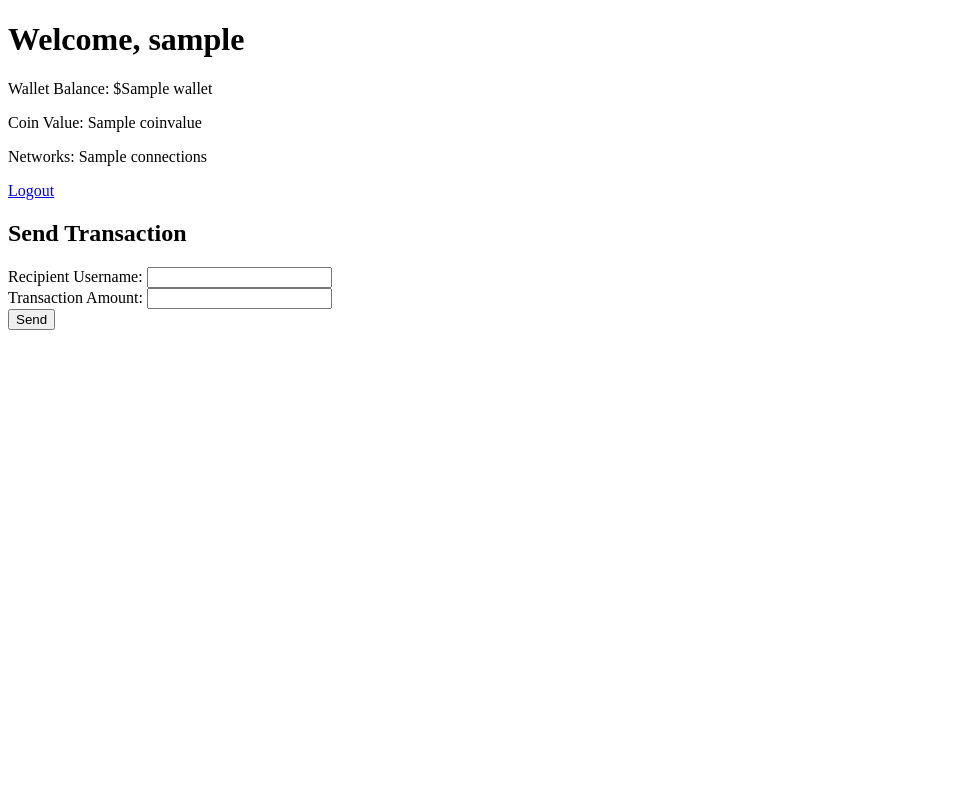
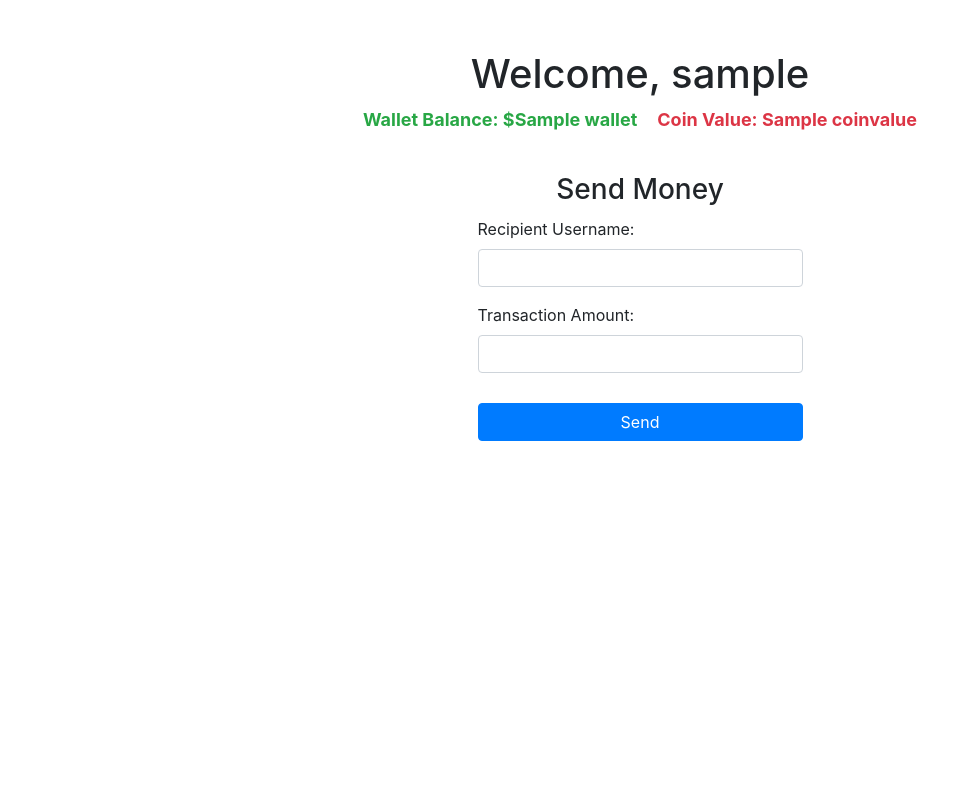
Before and after one commit to yadav-ashutosh/arqcs, a FastAPI app: template templates/home.html in a window 1280 px wide. Shown: the whole page, without its empty margins (0-972 px from the left). Run offline with FastAPI, Linux system fonts and the light colour scheme; the template is opened without the code that fills it: most values are stand-ins (such as "Sample title", 1, 10 or a date in 2020); some libraries are stand-ins or nearby versions.

Commit message:
improved the UI/Ux of frontend

```diff
--- /dev/null
+++ b/templates/css/home.css
@@ -0,0 +1,42 @@
+body {
+    padding-top: 50px;
+    height: 100vh;
+    display: flex;
+    flex-direction: column;
+    align-items: center;
+}
+
+.heading {
+    margin-bottom: 25px;
+}
+
+.info {
+    font-size: large;
+    font-weight: bold;
+    display: flex;
+    flex-direction: row;
+    gap: 20px;
+    justify-content: space-between;
+    margin-bottom: 40px;
+}
+
+.subheading {
+    margin-bottom: 10px;
+}
+
+form {
+    width: 325px;
+}
+
+.bottom {
+    margin-bottom: 30px;
+}
+
+.button {
+    display: flex;
+    justify-content: flex-end;
+}
+
+.btn {
+    width: 100%;
+}
--- a/templates/home.html
+++ b/templates/home.html
@@ -2,25 +2,37 @@
 <html>
 <head>
     <title>User Home Page</title>
+    <link href="https://stackpath.bootstrapcdn.com/bootstrap/4.5.2/css/bootstrap.min.css" rel="stylesheet">
+    <script src="https://code.jquery.com/jquery-3.5.1.slim.min.js"></script>
+    <script src="https://cdn.jsdelivr.net/npm/bootstrap@4.5.2/dist/js/bootstrap.bundle.min.js"></script>
+
+    <link href="./css/home.css" rel="stylesheet" />
 </head>
 <body>
     <h1>Welcome, {{ user_data.username }}</h1>
-    <p>Wallet Balance: ${{ user_data.wallet }}</p>
-    <p>Coin Value: {{ user_data.coinvalue }}</p>
-    <p>Networks: {{ user_data.connections }}</p>
+
+    <div class="info">
+        <span class="text-success">Wallet Balance: ${{ user_data.wallet }}</span>
+        <span class="text-danger">Coin Value: {{ user_data.coinvalue }}</span>
+        <!-- <span class="text-success">Networks: {{ user_data.connections }}</span> -->
+    </div>
 
     <!-- Add other user data fields as needed -->
 
-    <a href="/">Logout</a>
+    <!-- <a href="/">Logout</a> -->
 
-    <h2>Send Transaction</h2>
+    <h3 class="subheading">Send Money</h3>
     <form action="/send_amount" method="POST">
         <input type="hidden" id="sender_username" name="sender_username" value="{{ user_data.username }}">
-        <label for="recipient_username">Recipient Username:</label>
-        <input type="text" id="recipient_username" name="recipient_username" required><br>
-        <label for="transaction_amount">Transaction Amount:</label>
-        <input type="number" id="transaction_amount" name="transaction_amount" step="0.01" required><br>
-        <input type="submit" value="Send">
+        <div class="form-group">
+            <label for="recipient_username">Recipient Username:</label>
+            <input class="form-control" type="text" id="recipient_username" name="recipient_username" required>
+        </div>
+        <div class="form-group bottom">
+            <label for="transaction_amount">Transaction Amount:</label>
+            <input class="form-control" type="number" id="transaction_amount" name="transaction_amount" step="0.01" required>
+        </div>
+        <div class="button"><button type="submit" class="btn btn-primary">Send</button></div>
     </form>
 </body>
 </html>
```
Also changed, not shown: templates/css/form.css (added, +28 -0 lines), templates/css/landing.css (added, +21 -0 lines), templates/css/transaction.css (added, +27 -0 lines), templates/landing.html (+10 -5 lines), templates/login.html (+19 -8 lines), templates/signup.html (+19 -8 lines), templates/txn_failed.html (+9 -3 lines), templates/txn_success.html (+7 -2 lines).
